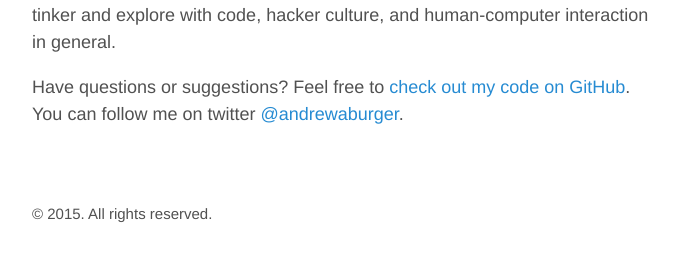
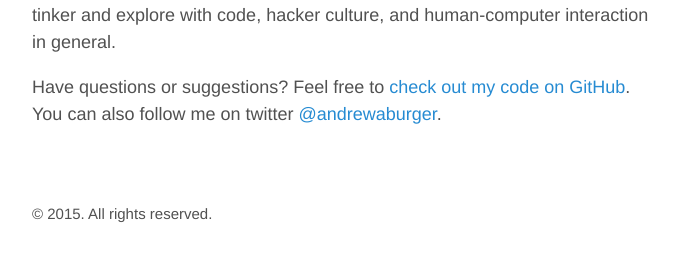
Before and after one commit to andrewburger/andrewburger.github.io, a Jekyll site: the page built from about.md, in a window 1280 px wide. Shown: the part 741-1001 px from the top of the page, without its empty margins (293-977 px from the left). Built offline with Jekyll 4.4.1, drawn with Linux system fonts in a browser that asks for light colours.

```diff
--- a/about.md
+++ b/about.md
@@ -14,4 +14,5 @@ University](http://regis.edu).  Before that, I was an undergraduate at [Binghamt
 University](http://binghamton.edu) in New York.  I still like to tinker
 and explore with code, hacker culture, and human-computer interaction in general.
 
-Have questions or suggestions? Feel free to [check out my code on GitHub](https://github.com/andrewburger).  You can follow me on twitter [@andrewaburger](https://twitter.com/andrewaburger).
+Have questions or suggestions? Feel free to [check out my code on GitHub](https://github.com/andrewburger).
+You can also follow me on twitter [@andrewaburger](https://twitter.com/andrewaburger).
```
Also changed, not shown: other parts of about.md (+1 -1 lines).
